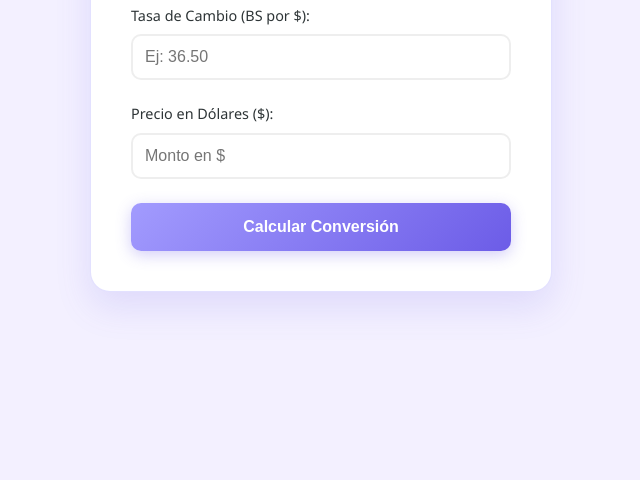
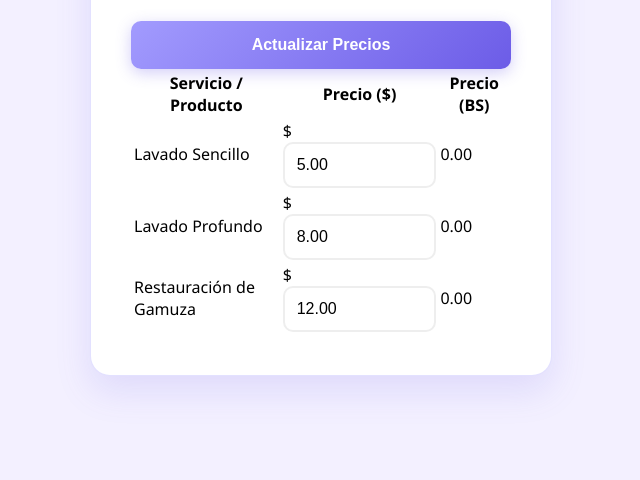
Before and after one commit to Moira1808/Nueva-Calculadora, a plain HTML site: page index.html in a window 1280 px wide. Shown: the part 320-800 px from the top of the page, without its empty margins (319-959 px from the left). Drawn offline with Linux system fonts and the light colour scheme.

Commit message:
Update index.html

```diff
--- a/index.html
+++ b/index.html
@@ -3,7 +3,7 @@
 <head>
     <meta charset="UTF-8">
     <meta name="viewport" content="width=device-width, initial-scale=1.0">
-    <title>Calculadora Lila Pro</title>
+    <title>Calculadora de Precios</title>
     <link rel="stylesheet" href="style.css">
 </head>
 <body>
@@ -11,23 +11,56 @@
     <div class="container">
         <h1>Calculadora de Precios</h1>
 
-        <div class="input-group">
-            <label for="tasa">Tasa de Cambio (BS por $):</label>
-            <input type="number" id="tasa" placeholder="Ej: 36.50" step="0.01">
+        <div class="top-section">
+            <div class="input-group">
+                <label for="tasa">Tasa de Cambio (BS por $):</label>
+                <input type="number" id="tasa" placeholder="Ej: 36.50" step="0.01">
+            </div>
+            <button onclick="calcularTabla()">Actualizar Precios</button>
         </div>
 
-        <div class="input-group">
-            <label for="precioDolar">Precio en Dólares ($):</label>
-            <input type="number" id="precioDolar" placeholder="Monto en $" step="0.01">
-        </div>
-
-        <button onclick="calcularPrecio()">Calcular Conversión</button>
-
-        <div class="result-card" id="resultadoArea" style="display: none;">
-            <h3>Resultado:</h3>
-            <div class="result-value">
-                <span id="precioBs">0.00</span> <small>BS</small>
-            </div>
+        <div class="table-container">
+            <table id="tablaServicios">
+                <thead>
+                    <tr>
+                        <th>Servicio / Producto</th>
+                        <th>Precio ($)</th>
+                        <th>Precio (BS)</th>
+                    </tr>
+                </thead>
+                <tbody>
+                    <tr>
+                        <td>Lavado Sencillo</td>
+                        <td>
+                            <div class="input-dolar-wrapper">
+                                <span>$</span>
+                                <input type="number" class="precio-dolar" value="5.00" step="0.5">
+                            </div>
+                        </td>
+                        <td class="precio-bs">0.00</td>
+                    </tr>
+                    <tr>
+                        <td>Lavado Profundo</td>
+                        <td>
+                            <div class="input-dolar-wrapper">
+                                <span>$</span>
+                                <input type="number" class="precio-dolar" value="8.00" step="0.5">
+                            </div>
+                        </td>
+                        <td class="precio-bs">0.00</td>
+                    </tr>
+                    <tr>
+                        <td>Restauración de Gamuza</td>
+                        <td>
+                            <div class="input-dolar-wrapper">
+                                <span>$</span>
+                                <input type="number" class="precio-dolar" value="12.00" step="0.5">
+                            </div>
+                        </td>
+                        <td class="precio-bs">0.00</td>
+                    </tr>
+                </tbody>
+            </table>
         </div>
     </div>
 
```
